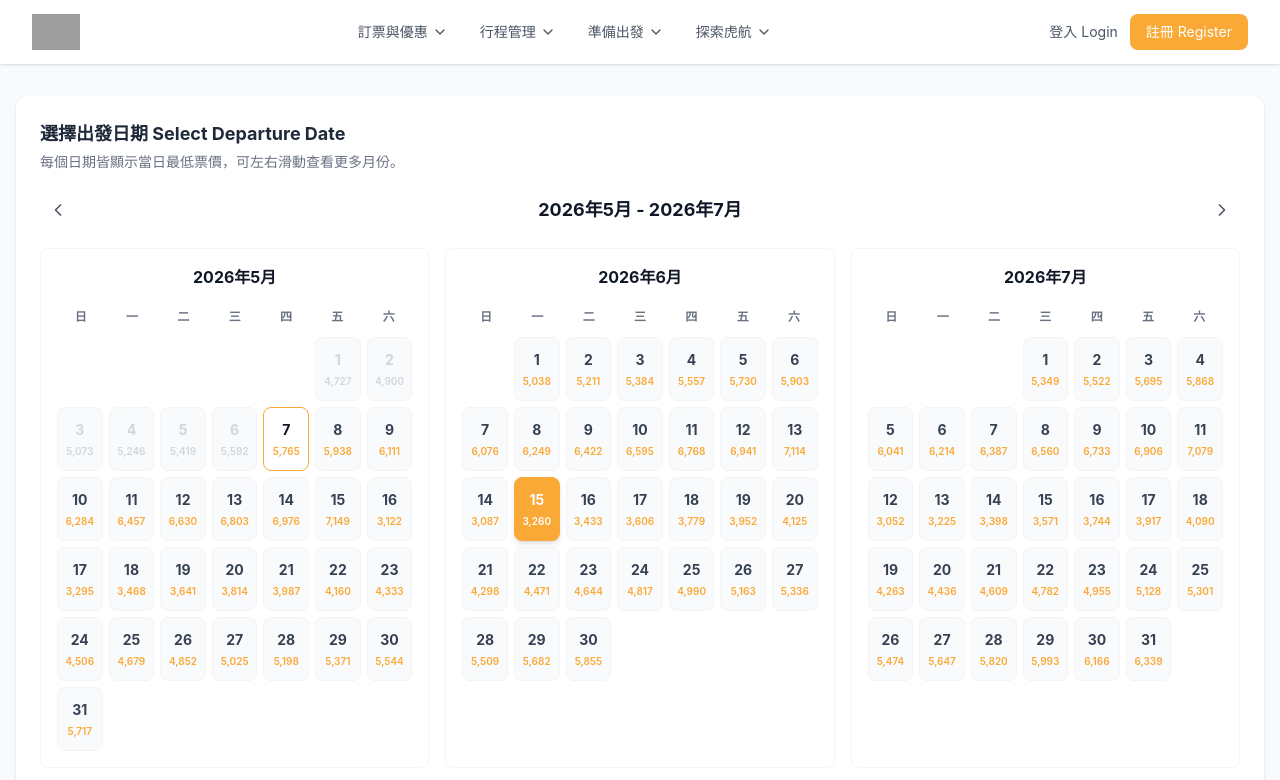
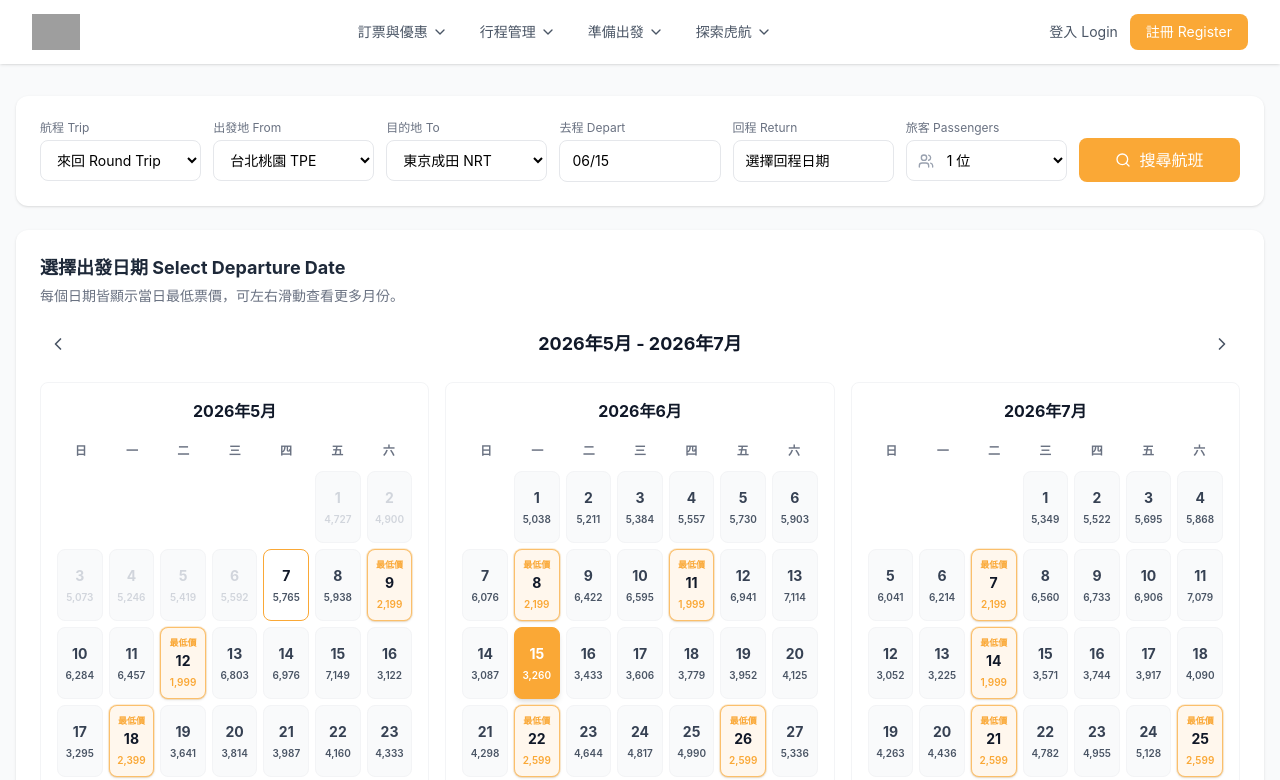
Before and after one commit to howardimagine/tigerair-react-redesign, a React (Vite) app: page /search in a window 1280 px wide. Shown: the top 780 px of the page. Built offline with nearby package versions, Linux system fonts and the light colour scheme; grey boxes are pictures that could not be loaded.

Commit message:
Enhance ExpandedPriceCalendar with lowest price date logic; update Home and SearchResults to integrate new trip type selection and form handling

```diff
--- a/src/components/ExpandedPriceCalendar.jsx
+++ b/src/components/ExpandedPriceCalendar.jsx
@@ -7,7 +7,19 @@ const ExpandedPriceCalendar = ({ value, onChange, monthCount = 3 }) => {
   const [currentMonth, setCurrentMonth] = useState(new Date());
   const scrollRef = useRef(null);
 
+  const isLowestPriceDate = (date) => {
+    const day = date.getDate();
+    const month = date.getMonth() + 1;
+    const year = date.getFullYear();
+    const seed = (year + month * 17) % 9;
+    return [4 + seed, 11 + (seed % 4), 18 + (seed % 5), 25 + (seed % 3)].includes(day);
+  };
+
   const getPriceForDate = (date) => {
+    if (isLowestPriceDate(date)) {
+      return 1999 + ((date.getMonth() + date.getDate()) % 4) * 200;
+    }
+
     const day = date.getDate();
     const month = date.getMonth() + 1;
     const basePrice = 2999;
@@ -73,7 +85,7 @@ const ExpandedPriceCalendar = ({ value, onChange, monthCount = 3 }) => {
         <div className="grid grid-cols-7 gap-1.5">
           {days.map((day, index) => {
             if (day === null) {
-              return <div key={`empty-${index}`} className="min-h-16" />;
+              return <div key={`empty-${index}`} className="min-h-[72px]" />;
             }
 
             const date = new Date(month.getFullYear(), month.getMonth(), day);
@@ -81,6 +93,7 @@ const ExpandedPriceCalendar = ({ value, onChange, monthCount = 3 }) => {
             const isSelected = formattedDate === value;
             const isToday = today.toDateString() === date.toDateString();
             const isPast = date < today;
+            const isLowest = isLowestPriceDate(date);
             const price = getPriceForDate(date);
 
             return (
@@ -89,18 +102,25 @@ const ExpandedPriceCalendar = ({ value, onChange, monthCount = 3 }) => {
                 type="button"
                 onClick={() => handleDateClick(day, monthOffset)}
                 disabled={isPast}
-                className={`min-h-16 rounded-lg border p-1.5 text-center transition ${
+                className={`relative min-h-[72px] rounded-lg border p-1.5 text-center transition ${
                   isSelected
                     ? 'border-primary bg-primary text-white shadow-md'
+                    : isPast
+                    ? 'border-gray-100 bg-gray-50 text-gray-300 cursor-not-allowed'
+                    : isLowest
+                    ? 'border-primary/70 bg-orange-50 text-gray-900 shadow-sm ring-1 ring-primary/20 hover:bg-orange-100'
                     : isToday
                     ? 'border-primary bg-white text-gray-900'
-                    : isPast
-                    ? 'border-gray-100 bg-gray-50 text-gray-300 cursor-not-allowed'
                     : 'border-gray-100 bg-gray-50 text-gray-700 hover:border-primary/40 hover:bg-orange-50'
                 }`}
               >
+                {isLowest && !isPast && (
+                  <span className={`mb-0.5 block text-[9px] font-bold ${isSelected ? 'text-white' : 'text-primary'}`}>
+                    最低價
+                  </span>
+                )}
                 <span className="block text-sm font-bold">{day}</span>
-                <span className={`mt-1 block text-[10px] font-semibold ${isSelected ? 'text-white' : isPast ? 'text-gray-300' : 'text-primary'}`}>
+                <span className={`mt-1 block text-[10px] font-semibold ${isSelected ? 'text-white' : isPast ? 'text-gray-300' : isLowest ? 'text-primary' : 'text-gray-600'}`}>
                   {price.toLocaleString()}
                 </span>
               </button>
--- a/src/pages/Home.jsx
+++ b/src/pages/Home.jsx
@@ -60,15 +60,14 @@ const Home = () => {
       {/* Search Card */}
       <div className="max-w-7xl mx-auto px-4 -mt-16 sm:-mt-24 relative z-10 mb-12">
         <div className="bg-white rounded-xl shadow-lg p-5 sm:p-6 md:p-8">
-          <div className="flex gap-3 mb-5">
-            <button onClick={() => setTripType('roundtrip')} className={`px-3 sm:px-4 py-2 rounded-lg text-sm font-medium transition ${tripType === 'roundtrip' ? 'bg-primary text-white' : 'bg-gray-100 text-gray-600 hover:bg-gray-200'}`}>
-              來回 Round Trip
-            </button>
-            <button onClick={() => setTripType('oneway')} className={`px-3 sm:px-4 py-2 rounded-lg text-sm font-medium transition ${tripType === 'oneway' ? 'bg-primary text-white' : 'bg-gray-100 text-gray-600 hover:bg-gray-200'}`}>
-              單程 One Way
-            </button>
-          </div>
-          <form onSubmit={handleSearch} className="grid grid-cols-1 sm:grid-cols-2 lg:grid-cols-6 gap-3 sm:gap-4">
+          <form onSubmit={handleSearch} className="grid grid-cols-1 sm:grid-cols-2 lg:grid-cols-7 gap-3 sm:gap-4">
+            <div>
+              <label className="block text-xs text-gray-500 mb-1">航程 Trip</label>
+              <select value={tripType} onChange={e => setTripType(e.target.value)} className="w-full border border-gray-200 rounded-lg px-3 py-2.5 text-sm focus:outline-none focus:ring-2 focus:ring-primary/30">
+                <option value="roundtrip">來回 Round Trip</option>
+                <option value="oneway">單程 One Way</option>
+              </select>
+            </div>
             <div>
               <label className="block text-xs text-gray-500 mb-1">出發地 From</label>
               <select value={form.from} onChange={e => setForm({...form, from: e.target.value})} className="w-full border border-gray-200 rounded-lg px-3 py-2.5 text-sm focus:outline-none focus:ring-2 focus:ring-primary/30">
--- a/src/pages/SearchResults.jsx
+++ b/src/pages/SearchResults.jsx
@@ -1,7 +1,8 @@
 import { useState } from 'react';
 import { useNavigate } from 'react-router-dom';
-import { Plane, ArrowRight } from 'lucide-react';
+import { Plane, Search, Users } from 'lucide-react';
 import ExpandedPriceCalendar from '../components/ExpandedPriceCalendar';
+import PriceCalendar from '../components/PriceCalendar';
 
 const flights = [
   { id: 'IT210', from: 'TPE', to: 'NRT', depart: '08:30', arrive: '12:45', duration: '3h 15m', price: 5999, type: 'Direct', period: 'morning' },
@@ -18,11 +19,42 @@ const filters = [
   { key: 'evening', label: '晚上 Evening' },
 ];
 
+const airports = [
+  { value: 'TPE', label: '台北桃園 TPE' },
+  { value: 'KHH', label: '高雄 KHH' },
+];
+
+const destinations = [
+  { value: 'NRT', label: '東京成田 NRT' },
+  { value: 'KIX', label: '大阪關西 KIX' },
+  { value: 'ICN', label: '首爾仁川 ICN' },
+  { value: 'BKK', label: '曼谷 BKK' },
+  { value: 'SIN', label: '新加坡 SIN' },
+  { value: 'MFM', label: '澳門 MFM' },
+];
+
 const SearchResults = () => {
   const navigate = useNavigate();
   const [filter, setFilter] = useState('all');
   const [sortBy, setSortBy] = useState('price');
-  const [selectedDate, setSelectedDate] = useState('2026-06-15');
+  const [tripType, setTripType] = useState('roundtrip');
+  const [form, setForm] = useState({
+    from: 'TPE',
+    to: 'NRT',
+    depart: '2026-06-15',
+    returnDate: '',
+    passengers: 1,
+  });
+
+  const selectedDate = form.depart;
+
+  const handleSearch = (event) => {
+    event.preventDefault();
+  };
+
+  const handleDepartChange = (date) => {
+    setForm((current) => ({ ...current, depart: date }));
+  };
 
   const filtered = flights
     .filter((flight) => filter === 'all' || flight.period === filter)
@@ -31,24 +63,91 @@ const SearchResults = () => {
   return (
     <div className="min-h-screen bg-gray-50 py-8">
       <div className="mx-auto max-w-7xl px-4">
+        <div className="mb-6 rounded-xl bg-white p-5 shadow-sm sm:p-6">
+          <form onSubmit={handleSearch} className="grid grid-cols-1 gap-3 sm:grid-cols-2 lg:grid-cols-7">
+            <div>
+              <label className="mb-1 block text-xs text-gray-500">航程 Trip</label>
+              <select
+                value={tripType}
+                onChange={(event) => setTripType(event.target.value)}
+                className="w-full rounded-lg border border-gray-200 px-3 py-2.5 text-sm focus:outline-none focus:ring-2 focus:ring-primary/30"
+              >
+                <option value="roundtrip">來回 Round Trip</option>
+                <option value="oneway">單程 One Way</option>
+              </select>
+            </div>
+
+            <div>
+              <label className="mb-1 block text-xs text-gray-500">出發地 From</label>
+              <select
+                value={form.from}
+                onChange={(event) => setForm({ ...form, from: event.target.value })}
+                className="w-full rounded-lg border border-gray-200 px-3 py-2.5 text-sm focus:outline-none focus:ring-2 focus:ring-primary/30"
+              >
+                {airports.map((airport) => (
+                  <option key={airport.value} value={airport.value}>{airport.label}</option>
+                ))}
+              </select>
+            </div>
+
+            <div>
+              <label className="mb-1 block text-xs text-gray-500">目的地 To</label>
+              <select
+                value={form.to}
+                onChange={(event) => setForm({ ...form, to: event.target.value })}
+                className="w-full rounded-lg border border-gray-200 px-3 py-2.5 text-sm focus:outline-none focus:ring-2 focus:ring-primary/30"
+              >
+                {destinations.map((destination) => (
+                  <option key={destination.value} value={destination.value}>{destination.label}</option>
+                ))}
+              </select>
+            </div>
+
+            <div>
+              <label className="mb-1 block text-xs text-gray-500">去程 Depart</label>
+              <PriceCalendar value={form.depart} onChange={handleDepartChange} placeholder="選擇去程日期" />
+            </div>
+
+            <div>
+              <label className="mb-1 block text-xs text-gray-500">回程 Return</label>
+              <PriceCalendar
+                value={form.returnDate}
+                onChange={(date) => setForm({ ...form, returnDate: date })}
+                placeholder={tripType === 'oneway' ? '單程不需回程' : '選擇回程日期'}
+              />
+            </div>
+
+            <div>
+              <label className="mb-1 block text-xs text-gray-500">旅客 Passengers</label>
+              <div className="relative">
+                <Users className="absolute left-3 top-1/2 h-4 w-4 -translate-y-1/2 text-gray-400" />
+                <select
+                  value={form.passengers}
+                  onChange={(event) => setForm({ ...form, passengers: Number(event.target.value) })}
+                  className="w-full rounded-lg border border-gray-200 py-2.5 pl-9 pr-3 text-sm focus:outline-none focus:ring-2 focus:ring-primary/30"
+                >
+                  {[1, 2, 3, 4, 5, 6].map((count) => (
+                    <option key={count} value={count}>{count} 位</option>
+                  ))}
+                </select>
+              </div>
+            </div>
+
+            <div className="flex items-end">
+              <button type="submit" className="flex w-full items-center justify-center gap-2 rounded-lg bg-primary py-2.5 font-medium text-white transition hover:bg-primary-dark">
+                <Search className="h-4 w-4" />
+                搜尋航班
+              </button>
+            </div>
+          </form>
+        </div>
+
         <div className="mb-6 rounded-xl bg-white p-6 shadow-sm">
           <div className="mb-5">
             <h3 className="text-lg font-bold text-gray-800">選擇出發日期 Select Departure Date</h3>
             <p className="mt-1 text-sm text-gray-500">每個日期皆顯示當日最低票價，可左右滑動查看更多月份。</p>
           </div>
-          <ExpandedPriceCalendar value={selectedDate} onChange={setSelectedDate} monthCount={3} />
-        </div>
-
-        <div className="mb-6 flex flex-col gap-3 rounded-xl bg-white p-4 shadow-sm sm:flex-row sm:items-center sm:justify-between">
-          <div className="flex items-center gap-3">
-            <span className="text-lg font-bold">TPE</span>
-            <ArrowRight className="h-5 w-5 text-primary" />
-            <span className="text-lg font-bold">NRT</span>
-            <span className="ml-3 text-sm text-gray-500">{selectedDate} | 1 位乘客</span>
-          </div>
-          <button type="button" onClick={() => navigate('/')} className="text-sm font-medium text-primary hover:underline">
-            修改搜尋 Edit
-          </button>
+          <ExpandedPriceCalendar value={selectedDate} onChange={handleDepartChange} monthCount={3} />
         </div>
 
         <div className="mb-6 flex flex-col gap-3 rounded-xl bg-white p-4 shadow-sm sm:flex-row sm:items-center">
@@ -97,7 +196,7 @@ const SearchResults = () => {
                   <div className="flex items-center gap-4">
                     <div className="text-center">
                       <div className="text-xl font-bold sm:text-2xl">{flight.depart}</div>
-                      <div className="text-xs text-gray-500">{flight.from}</div>
+                      <div className="text-xs text-gray-500">{form.from}</div>
                     </div>
                     <div className="flex flex-1 flex-col items-center">
                       <div className="mb-1 text-xs text-gray-400">{flight.duration}</div>
@@ -109,7 +208,7 @@ const SearchResults = () => {
                     </div>
                     <div className="text-center">
                       <div className="text-xl font-bold sm:text-2xl">{flight.arrive}</div>
-                      <div className="text-xs text-gray-500">{flight.to}</div>
+                      <div className="text-xs text-gray-500">{form.to}</div>
                     </div>
                   </div>
                 </div>
```
